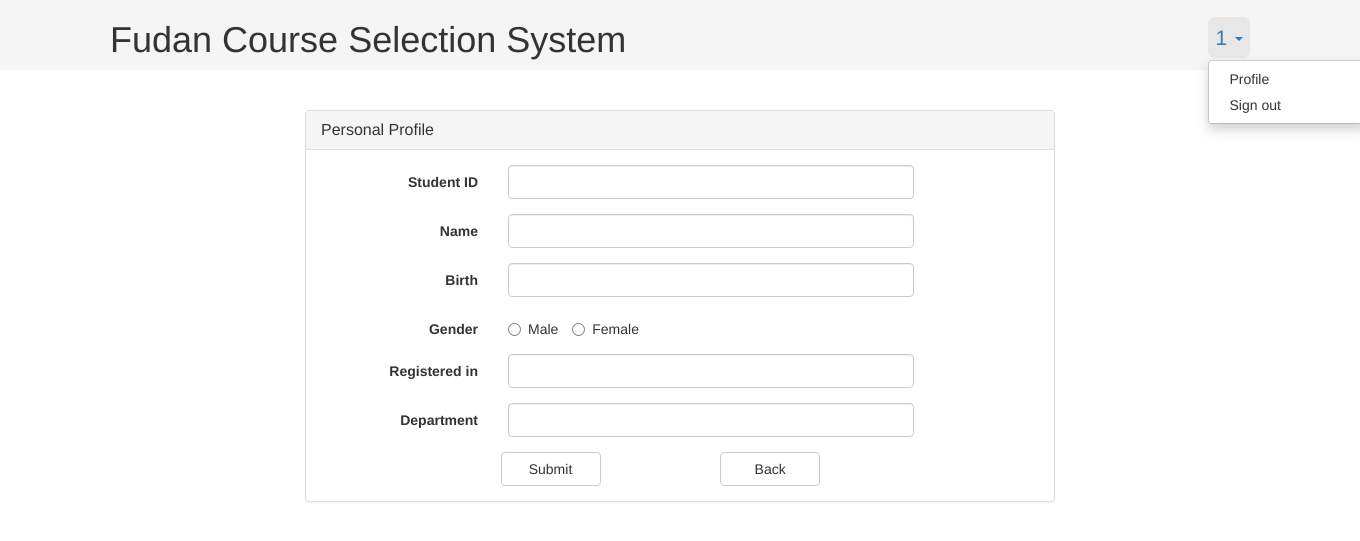
After one commit to SiuTo/CourseSelectionSystem, a PHP site: page /php/admin/stuAdd.php in a window 1360 px wide, after a click that opens the changed part. The commit adds this page. Shown: the top 541 px of the page. Run offline with PHP 8.4, Linux system fonts and the light colour scheme; the visitor is signed in with stand-in values (Sample User, id 1).

Commit message:
insert student/teacher/course

```diff
--- a/php/admin/admin.php
+++ b/php/admin/admin.php
@@ -80,6 +80,7 @@
 											<input type="text" id="stuDid" class="form-control">
 										</div>
 										<button type="button" class="btn btn-default" id="stuQuery">Query</button>
+										<a type="button" class="btn btn-default" href="stuAdd.php">Add</a>
 									</form>
 								</div>
 							</div>
@@ -114,6 +115,7 @@
 											<input type="text" id="teaDid" class="form-control">
 										</div>
 										<button type="button" class="btn btn-default" id="teaQuery">Query</button>
+										<a type="button" class="btn btn-default" href="teaAdd.php">Add</a>
 									</form>
 								</div>
 							</div>
@@ -148,6 +150,7 @@
 											<input type="text" id="courseDid" class="form-control">
 										</div>
 										<button type="button" class="btn btn-default" id="courseQuery">Query</button>
+										<a type="button" class="btn btn-default" href="courseAdd.php">Add</a>
 									</form>
 								</div>
 							</div>
--- /dev/null
+++ b/php/admin/stuAdd.php
@@ -0,0 +1,103 @@
+<?php
+	require "../verifyUser.php";
+?>
+<!DOCTYPE HTML>
+<html>
+
+<head>
+	<title>Fudan Course Selection System</title>
+	<meta charset="UTF-8">
+	<meta name="viewport" content="width=device-width, initial-scale=1">
+	<link rel="stylesheet" type="text/css" href="../../plugins/bootstrap/css/bootstrap.css" />
+	<link rel="stylesheet" type="text/css" href="../../css/index.css" />
+	<script type="text/javascript" src="../../plugins/jquery-1.11.2.min.js"></script>
+	<script type="text/javascript" src="../../plugins/bootstrap/js/bootstrap.js"></script>
+</head>
+
+<body>
+	<div class="page-head">
+		<div class="container">
+			<div class="row">
+				<div class="col-sm-8">
+					<h1>Fudan Course Selection System</h1>
+				</div>
+				<div class="col-sm-4">
+					<div class="page-head-right">
+						<div class="dropdown">
+							<a id="dLabel" href="#" class="dropdown-toggle" data-toggle="dropdown" aria-haspopup="true" role="button" aria-expanded="false">
+								<?php echo $_SESSION["userId"]; ?>
+								<span class="caret"></span>
+							</a>
+							<ul class="dropdown-menu" role="menu" aria-labelledby="dLabel">
+								<li role="presentation"><a role="menuitem" href="profile.php">Profile</a></li>
+								<li role="presentation"><a role="menuitem" href="../signout.php">Sign out</a></li>
+							</ul>
+						</div>
+					</div>
+				</div>
+			</div>
+		</div>
+	</div>
+
+	<div class="container container-body">
+		<div class="row">
+			<div class="col-sm-8 col-sm-offset-2">
+				<div class="panel panel-default">
+					<div class="panel-heading">
+						<h3 class="panel-title">Personal Profile</h3>
+					</div>
+
+					<div class="panel-body">
+						<form method="post" action="insertStudent.php" class="form-horizontal">
+							<div class="form-group">
+								<label for="sid" class="col-sm-3 control-label">Student ID</label>
+								<div class="col-sm-7">
+									<input type="text" class="form-control" name="sid" id="sid">
+								</div>
+							</div>
+							<div class="form-group">
+								<label for="name" class="col-sm-3 control-label">Name</label>
+								<div class="col-sm-7">
+									<input type="text" class="form-control" id="name" name="name">
+								</div>
+							</div>
+							<div class="form-group">
+								<label for="birth" class="col-sm-3 control-label">Birth</label>
+								<div class="col-sm-7">
+									<input type="text" class="form-control" id="birth" name="birth">
+								</div>
+							</div>
+							<div class="form-group">
+								<label class="col-sm-3 control-label">Gender</label>
+								<div class="col-sm-7">
+									<label class="radio-inline">
+										<input name="gender" type="radio" value="M">Male
+									</label>
+									<label class="radio-inline">
+										<input name="gender" type="radio" value="F">Female
+									</label>
+								</div>
+							</div>
+							<div class="form-group">
+								<label for="year" class="col-sm-3 control-label">Registered in</label>
+								<div class="col-sm-7">
+									<input type="text" class="form-control" name="year" id="year">
+								</div>
+							</div>
+							<div class="form-group">
+								<label for="did" class="col-sm-3 control-label">Department</label>
+								<div class="col-sm-7">
+									<input type="text" class="form-control" name="did" id="did">
+								</div>
+							</div>
+							<button type="submit" class="btn btn-default col-sm-offset-3 col-sm-2">Submit</button>
+							<button type="button" onclick="window.location.href='admin.php'" class="btn btn-default col-sm-offset-2 col-sm-2">Back</button>
+						</form>
+					</div>
+				</div>
+			</div>
+		</div>
+	</div>
+</body>
+
+</html>
```
Also changed, not shown: php/admin/courseAdd.php (added, +92 -0 lines), php/admin/insertCourse.php (added, +14 -0 lines), php/admin/insertStudent.php (added, +14 -0 lines), php/admin/insertTeacher.php (added, +14 -0 lines), php/admin/teaAdd.php (added, +103 -0 lines).
